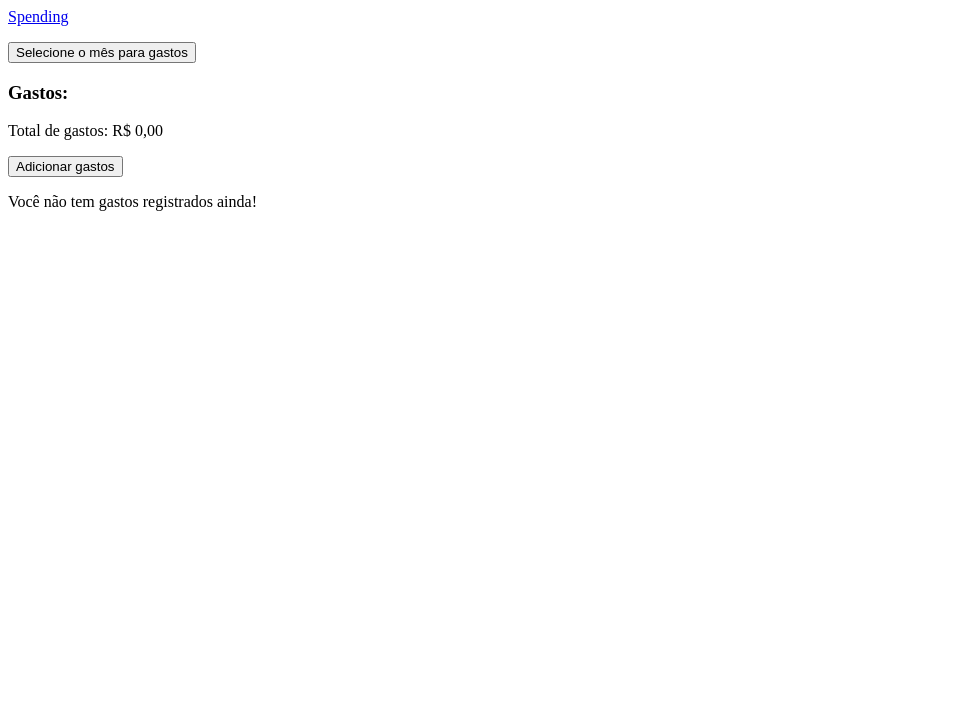
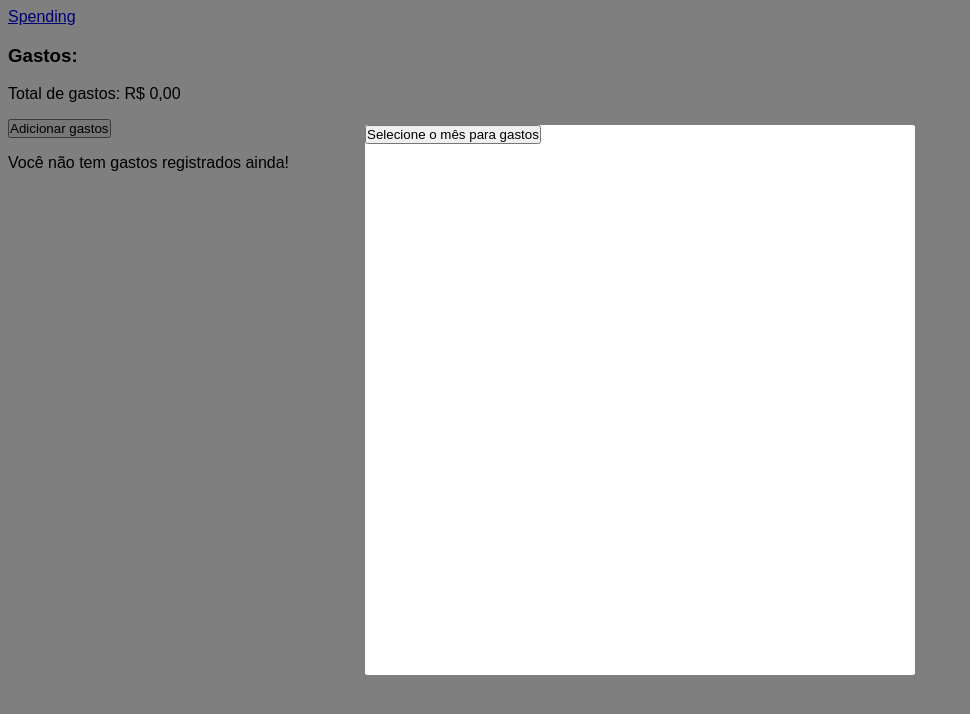
Before and after one commit to TioCleber/spending, a React (Create React App) app: page / in a window 1280 px wide. Both pictures are taken after a click on the button "Adicionar gastos". Shown: the top 714 px of the page, without its empty margins (0-970 px from the left). Built offline with nearby package versions, Linux system fonts and the light colour scheme.

Commit message:
initial styles

```diff
--- a/src/App.tsx
+++ b/src/App.tsx
@@ -1,6 +1,8 @@
 import { Home } from './pages/Home/Home'
 import { BrowserRouter, Routes, Route } from 'react-router-dom'
 import { Header } from './components/Header'
+import './styles/app.css'
+
 const App = () => {
   return (
     <>
--- a/src/components/Inputs/InputCurrencyValue.tsx
+++ b/src/components/Inputs/InputCurrencyValue.tsx
@@ -1,4 +1,4 @@
-import { formatCurrency } from "../../utils/formatCurrency"
+import { formatCurrency } from '../../utils/formatCurrency'
 
 interface InputsProps {
   name: string
@@ -17,7 +17,7 @@ export const InputCurrencyValue = ({
   setState,
   value,
 }: InputsProps) => {
-  function getMoney(str: string) {
+  const getMoney = (str: string) => {
     return parseInt(str.replace(/[\D]+/g, ''))
   }
 
--- /dev/null
+++ b/src/components/Modal/index.css
@@ -0,0 +1,19 @@
+.container-modal {
+  position: fixed;
+  top: 0;
+  left: 0;
+  width: 100vw;
+  height: 100vh;
+  display: flex;
+  align-items: center;
+  justify-content: center;
+  background: rgba(0, 0, 0, 0.5);
+}
+
+.modal-content {
+  width: 550px;
+  height: 550px;
+  display: flex;
+  border-radius: 2px;
+  background: #ffffff;
+}
--- a/src/components/Modal/index.tsx
+++ b/src/components/Modal/index.tsx
@@ -1,7 +1,13 @@
+import './index.css'
+
 interface ModalProps {
   children: React.ReactNode
 }
 
 export const Modal = ({ children }: ModalProps) => {
-  return <div>{children}</div>
+  return (
+    <div className="container-modal">
+      <div className="modal-content">{children}</div>
+    </div>
+  )
 }
--- a/src/pages/Home/Home.tsx
+++ b/src/pages/Home/Home.tsx
@@ -1,4 +1,6 @@
+import { useState } from 'react'
 import { Cards } from '../../components/Cards'
+import { Modal } from '../../components/Modal'
 import { useSpending } from '../../hooks/useSpending'
 import { formatCurrency } from '../../utils/formatCurrency'
 import { FormSpending } from '../components/FormSpending'
@@ -6,13 +8,16 @@ import { ListSpending } from '../components/ListSpending'
 
 export const Home = () => {
   const { totalSpending, spending, refetch } = useSpending()
+  const [open, setOpen] = useState(false)
+
+  const handleClick = () => {
+    setOpen(!open)
+  }
 
   return (
     <>
       <main>
         <section>
-          <FormSpending refetch={refetch} />
-
           <Cards>
             <div>
               <h3>Gastos:</h3>
@@ -32,7 +37,7 @@ export const Home = () => {
               </div>
             </div>
 
-            <button>Adicionar gastos</button>
+            <button onClick={handleClick}>Adicionar gastos</button>
           </Cards>
         </section>
 
@@ -40,6 +45,12 @@ export const Home = () => {
           <ListSpending spending={spending} />
         </section>
       </main>
+
+      {open && (
+        <Modal>
+          <FormSpending refetch={refetch} />
+        </Modal>
+      )}
     </>
   )
 }
--- /dev/null
+++ b/src/styles/app.css
@@ -0,0 +1,6 @@
+* {
+  /* margin: 0; */
+  padding: 0;
+  box-sizing: border-box;
+  font-family: sans-serif;
+}
```
